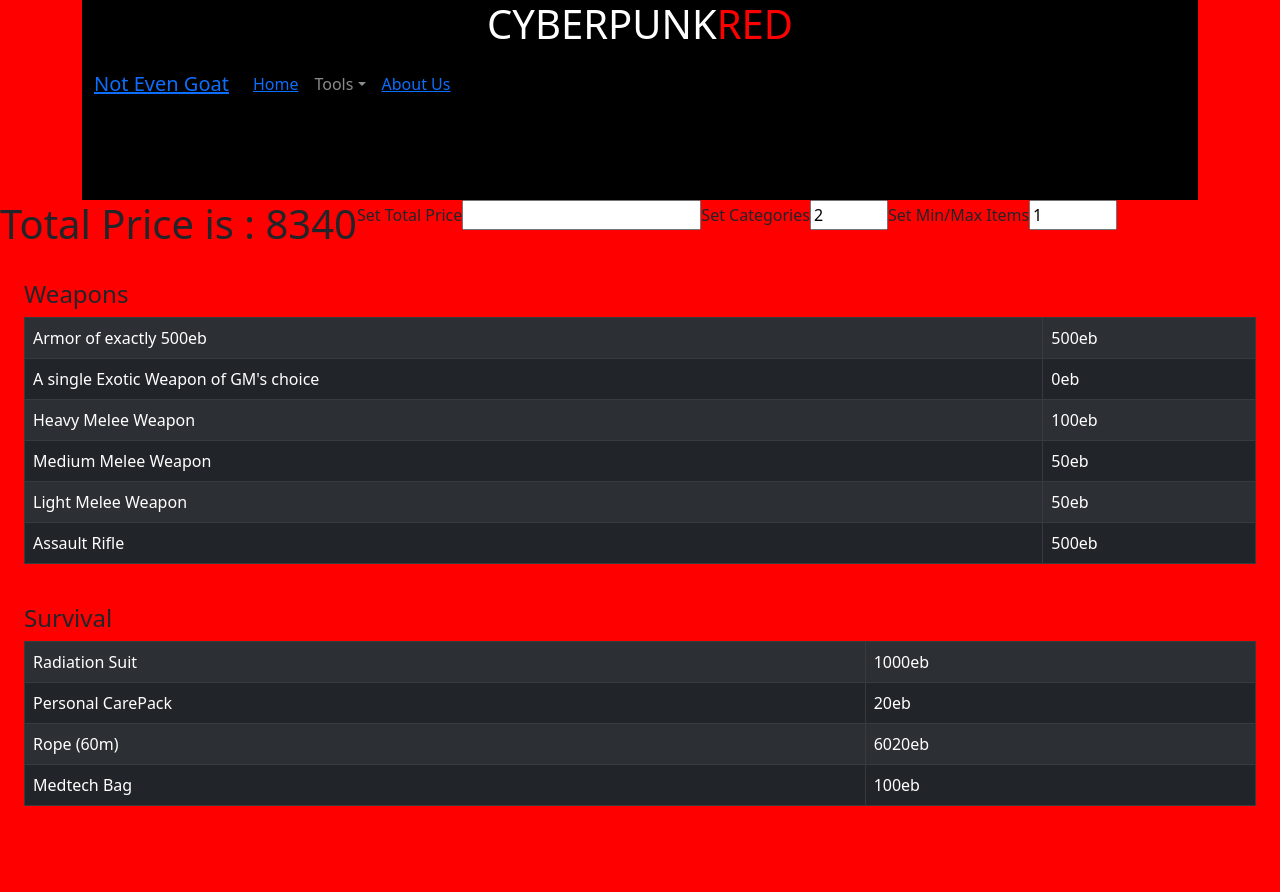
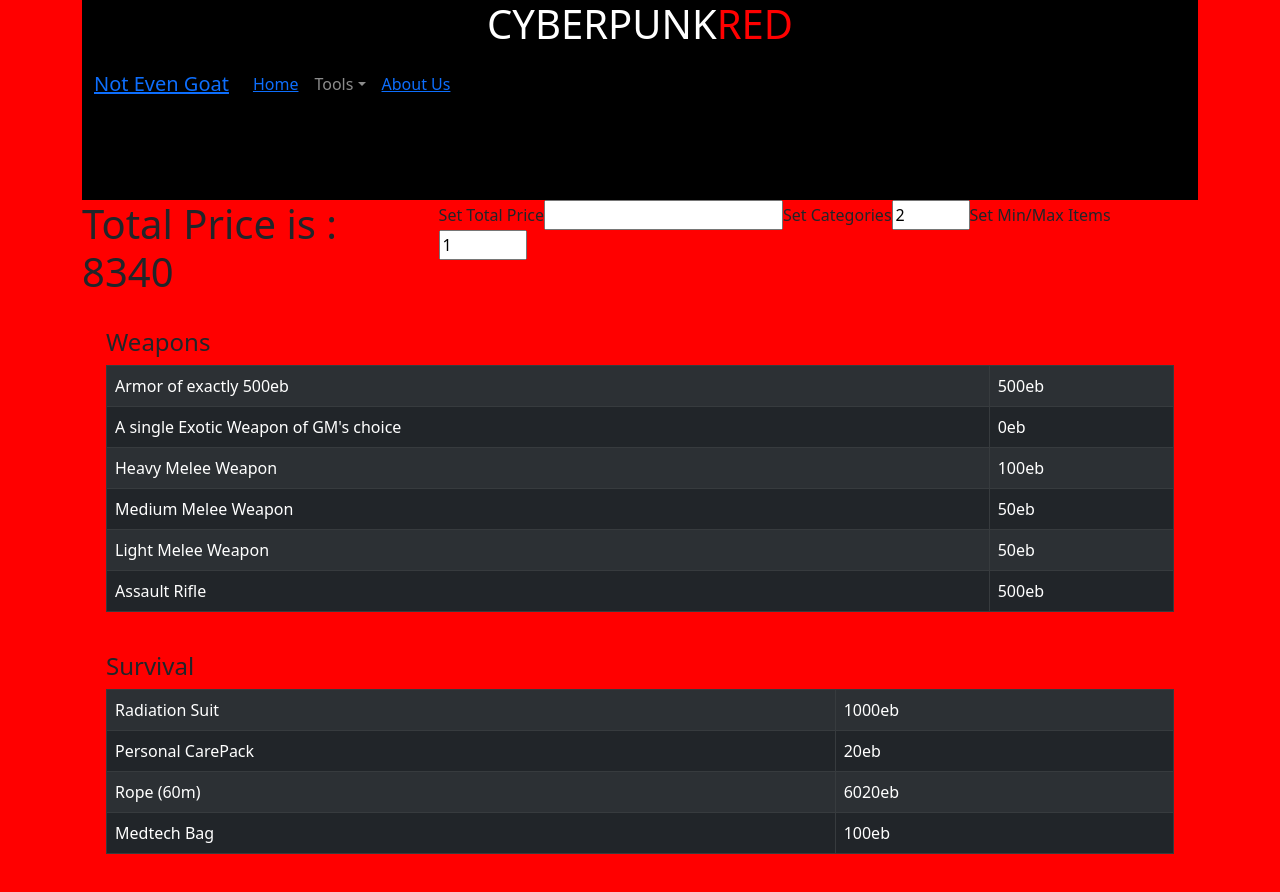
Before and after one commit to notevenagoat/cyberpunktools, a React (Create React App) app: page /night_market in a window 1280 px wide. Before the commit the page ends 846 px from the top, so only its background shows below. Built offline with nearby package versions, Linux system fonts and the light colour scheme.

Commit message:
fixed main alignment

```diff
--- a/src/App.js
+++ b/src/App.js
@@ -30,7 +30,8 @@
     <Router>
       <Navigation />
       <Switch>
-        <Row>
+        <Container>
+
             <Route
               path="/night_market"
               render={(props) => (
@@ -46,7 +47,7 @@
 
           <Route path="/fashion_generator" component={FashionGenerator} />
           <Route path="/about" component={About} />
-        </Row>
+        </Container>
       </Switch>
     </Router>
   );
```
Lines whose indentation alone changed are shown as unchanged.
